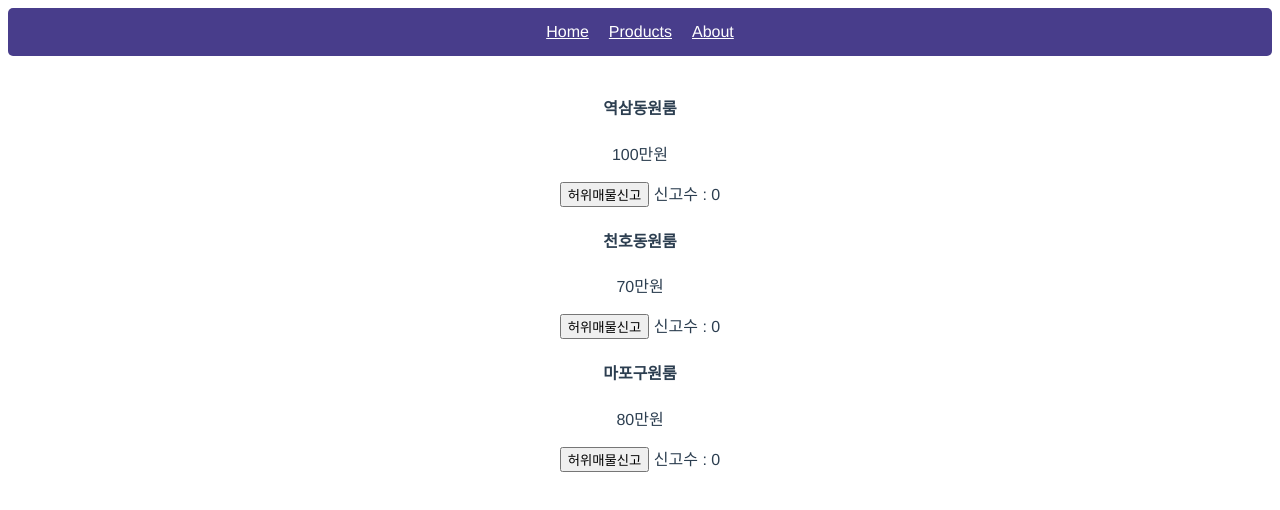
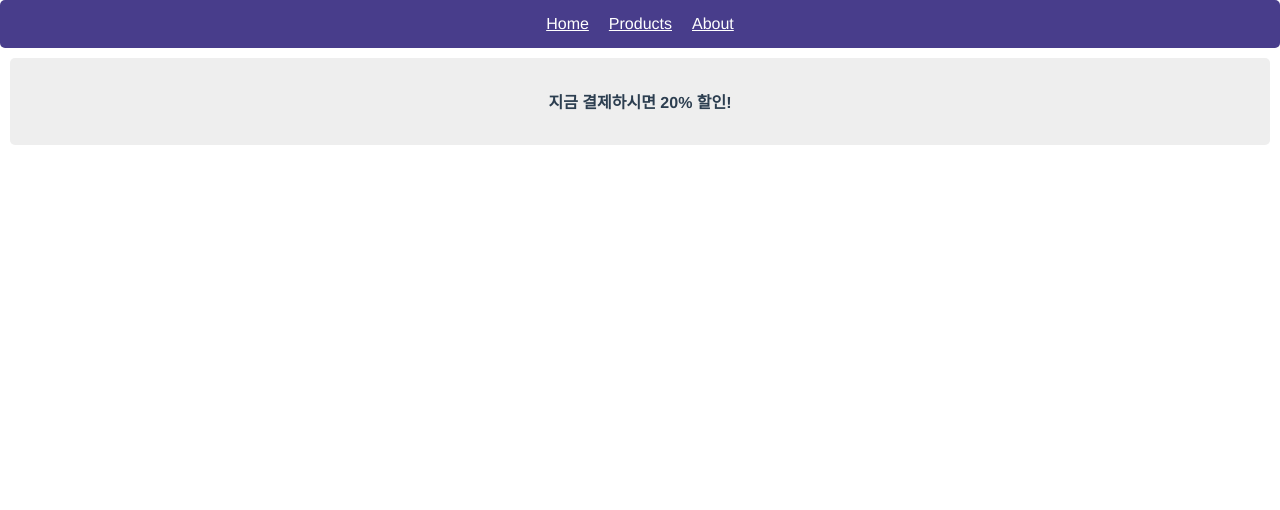
Before and after one commit to SuJeong0212/Vue, a Vue app in the folder property/: page / in a window 1280 px wide. Shown: the top 510 px of the page. Built offline with nearby package versions, Linux system fonts and the light colour scheme.

Commit message:
🚧 Import , Component, Props

```diff
--- a/property/src/App.vue
+++ b/property/src/App.vue
@@ -1,33 +1,29 @@
 <template>
+  <Modal :onerooms="onerooms" :click="click" :modalOpen="modalOpen"/>
 
   <div class="menu">
     <a v-for="menu in menus" :key="menu" href="#none">{{menu}}</a>
   </div>
 
-  <div>
-    <img src="">
-    <h4>{{products[0]}}</h4>
-    <p>100만원</p>
-    <button @click="report[0]++">허위매물신고</button> <span>신고수 : {{report[0]}}</span>
-  </div>
-  <div>
-    <h4>{{products[1]}}</h4>
-    <p>70만원</p>
-    <button @click="report[1]++">허위매물신고</button> <span>신고수 : {{report[1]}}</span>
-  </div>
-  <div>
-    <h4>{{products[2]}}</h4>
-    <p>80만원</p>
-    <button @click="report[2]++">허위매물신고</button> <span>신고수 : {{report[2]}}</span>
-  </div>
+  <Discount/>
+
+
+
 </template>
 
 <script>
+
+import data from './assets/oneroom.js'
+import Discount from './Discount.vue'
+import Modal from './Modal.vue'
 
 export default {
   name: 'App',
   data(){
     return {
+      click : 0,
+      onerooms : data,
+      modalOpen : false,
       report : [0,0,0],
       menus : ['Home', 'Products', 'About'],
       products : ['역삼동원룸','천호동원룸','마포구원룸']
@@ -40,11 +36,35 @@ export default {
   },
 
   components: {
+    Discount,
+    Modal,
   }
 }
 </script>
 
 <style>
+body{
+  margin:0;
+}
+div{
+  box-sizing: border-box;
+}
+.black-bg{
+  width: 100%;
+  height: 100%;
+  background-color: rgba(0,0,0,0.5);
+  position: fixed;
+  padding:20px;
+}
+.black-bg img{
+  width:100%;
+}
+.white-bg{
+  width: 100%;
+  background-color: #fff;
+  border-radius: 8px;
+  padding: 20px;
+}
 #app {
   font-family: Avenir, Helvetica, Arial, sans-serif;
   -webkit-font-smoothing: antialiased;
@@ -62,4 +82,15 @@ export default {
   color:#fff;
   padding:10px;
 }
+
+.room-img{
+  width:100%;
+  margin-top:40px;
+}
+.discount{
+  background-color: #eee;
+  padding: 10px;
+  margin: 10px;
+  border-radius: 5px;
+}
 </style>
--- /dev/null
+++ b/property/src/Discount.vue
@@ -0,0 +1,15 @@
+<template>
+  <div class="discount">
+    <h4>지금 결제하시면 20% 할인!</h4>
+  </div>
+</template>
+
+<script>
+export default {
+    name: 'Discount',
+}
+</script>
+
+<style>
+
+</style>
--- /dev/null
+++ b/property/src/Modal.vue
@@ -0,0 +1,26 @@
+<template>
+  <div class="black-bg" v-if="modalOpen == true">
+    <div class="white-bg">
+      <img :src="onerooms[click].image" alt="">
+      <h4>{{onerooms[click].title}}</h4>
+      <p>{{onerooms[click].content}}</p>
+      <p>{{onerooms[click].price}}</p>
+      <!-- <button @click="modalOpen = false">닫기</button> -->
+    </div>
+  </div>
+</template>
+
+<script>
+export default {
+    name: 'Modal',
+    props:{
+        onerooms : Array,
+        click : Number,
+        modalOpen : Boolean,
+    }
+}
+</script>
+
+<style>
+
+</style>
--- /dev/null
+++ b/property/src/assets/oneroom.js
@@ -0,0 +1,42 @@
+export default [{
+    id : 0,
+    title: "Sinrim station 30 meters away",
+    image: "https://codingapple1.github.io/vue/room0.jpg",
+    content: "18년 신축공사한 남향 원룸 ☀️, 공기청정기 제공",
+    price: 340000
+    },
+    {
+    id : 1,
+    title: "Changdong Aurora Bedroom(Queen-size)",
+    image: "https://codingapple1.github.io/vue/room1.jpg",
+    content: "침실만 따로 있는 공용 셰어하우스입니다. 최대 2인 가능",
+    price: 450000
+    },
+    {
+    id : 2,
+    title: "Geumsan Apartment Flat",
+    image: "https://codingapple1.github.io/vue/room2.jpg",
+    content: "금산오거리 역세권 아파트입니다. 애완동물 불가능 ?",
+    price: 780000
+    },
+    {
+    id : 3,
+    title: "Double styled beds Studio Apt",
+    image: "https://codingapple1.github.io/vue/room3.jpg",
+    content: "무암동인근 2인용 원룸입니다. 전세 전환가능",
+    price: 550000
+    },
+    {
+    id : 4,
+    title: "MyeongIl Apartment flat",
+    image: "https://codingapple1.github.io/vue/room4.jpg",
+    content: "탄천동 아파트 월세, 남향, 역 5분거리, 허위매물아님",
+    price: 680000
+    },
+    {
+    id : 5,
+    title: "Banziha One Room",
+    image: "https://codingapple1.github.io/vue/room5.jpg",
+    content: "반지하 원룸입니다. 비올 때 물가끔 새는거 빼면 좋아요",
+    price: 370000
+  }];
```
